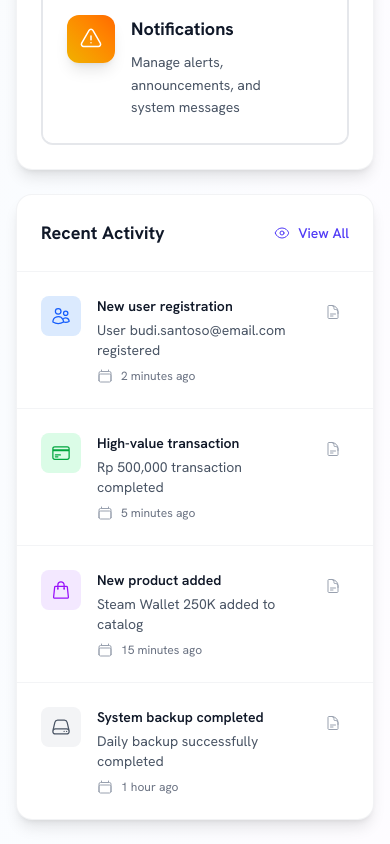
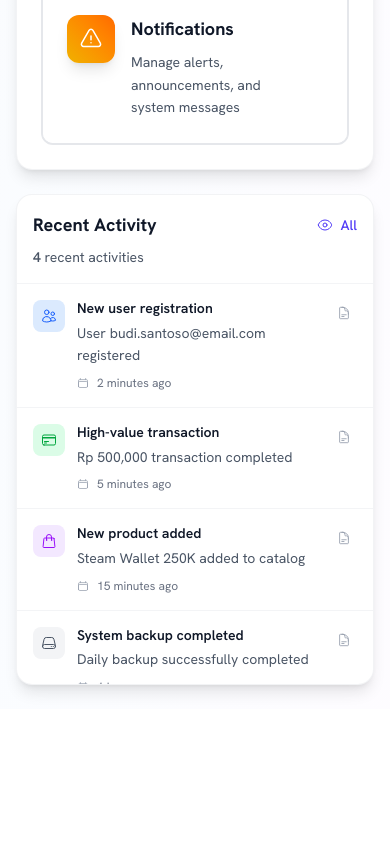
Before and after one commit to akbarryyan/ppob-webapp, a React (Vite) app in the folder frontend/: page /admin/overview in a window 390 px wide. Shown: the part 2379-3223 px from the top of the page. After the commit the page ends 3088 px from the top, so only its background shows below. Built offline with nearby package versions, Linux system fonts and the light colour scheme.

Commit message:
feat: enhance AdminOverview component with custom scrollbar styles and improve recent activity layout for better usability

```diff
--- a/frontend/src/components/admin/AdminOverview.jsx
+++ b/frontend/src/components/admin/AdminOverview.jsx
@@ -16,6 +16,7 @@ import {
 } from "@heroicons/react/24/outline";
 import { useState, useEffect } from "react";
 import { useNavigate } from "react-router-dom";
+import "../../styles/scrollbar.css";
 
 const AdminOverview = () => {
   const navigate = useNavigate();
@@ -432,48 +433,74 @@ const AdminOverview = () => {
 
       {/* Recent Activity */}
       <div className="bg-white rounded-2xl shadow-lg border border-gray-200/50 overflow-hidden">
-        <div className="p-6 border-b border-gray-100">
+        <div className="p-4 sm:p-6 border-b border-gray-100">
           <div className="flex items-center justify-between">
             <h3 className="text-lg font-bold text-gray-900">Recent Activity</h3>
             <button className="flex items-center space-x-2 text-sm font-medium text-indigo-600 hover:text-indigo-700 transition-colors">
               <EyeIcon className="w-4 h-4" />
-              <span>View All</span>
+              <span className="hidden sm:inline">View All</span>
+              <span className="sm:hidden">All</span>
             </button>
+          </div>
+          {/* Activity count and scroll hint */}
+          <div className="flex items-center justify-between mt-2">
+            <p className="text-sm text-gray-600">
+              <span className="font-semibold">{recentActivity.length}</span>{" "}
+              recent activities
+            </p>
+            <div className="flex items-center space-x-2 text-xs text-gray-500">
+              <div className="hidden sm:flex items-center space-x-1">
+                <div className="w-2 h-2 bg-gray-300 rounded-full"></div>
+                <span>Scroll to view more</span>
+              </div>
+            </div>
           </div>
         </div>
 
+        {/* Scrollable activity list */}
+        <div className="max-h-[400px] sm:max-h-[500px] overflow-y-auto scrollbar-thin scrollbar-thumb-gray-300 scrollbar-track-gray-100">
           <div className="divide-y divide-gray-100">
             {recentActivity.map((activity) => (
               <div
                 key={activity.id}
-              className="p-6 hover:bg-gray-50 transition-colors"
+                className="p-4 sm:p-6 hover:bg-gray-50 transition-colors"
               >
-              <div className="flex items-start space-x-4">
+                <div className="flex items-start space-x-3 sm:space-x-4">
                   <div
-                  className={`w-10 h-10 ${activity.iconBg} rounded-lg flex items-center justify-center flex-shrink-0`}
+                    className={`w-8 h-8 sm:w-10 sm:h-10 ${activity.iconBg} rounded-lg flex items-center justify-center flex-shrink-0`}
                   >
-                  <activity.icon className={`w-5 h-5 ${activity.iconColor}`} />
+                    <activity.icon
+                      className={`w-4 h-4 sm:w-5 sm:h-5 ${activity.iconColor}`}
+                    />
                   </div>
                   <div className="flex-1 min-w-0">
-                  <p className="text-sm font-semibold text-gray-900">
+                    <p className="text-sm font-semibold text-gray-900 leading-tight">
                       {activity.title}
                     </p>
-                  <p className="text-sm text-gray-600 mt-1">
+                    <p className="text-sm text-gray-600 mt-1 leading-relaxed">
                       {activity.description}
                     </p>
                     <div className="flex items-center mt-2 space-x-2">
-                    <CalendarIcon className="w-4 h-4 text-gray-400" />
-                    <span className="text-xs text-gray-500">
+                      <CalendarIcon className="w-3 h-3 sm:w-4 sm:h-4 text-gray-400 flex-shrink-0" />
+                      <span className="text-xs text-gray-500 truncate">
                         {activity.time}
                       </span>
                     </div>
                   </div>
-                <button className="p-2 text-gray-400 hover:text-gray-600 hover:bg-gray-100 rounded-lg transition-colors">
-                  <DocumentTextIcon className="w-4 h-4" />
+                  <button className="p-1.5 sm:p-2 text-gray-400 hover:text-gray-600 hover:bg-gray-100 rounded-lg transition-colors flex-shrink-0">
+                    <DocumentTextIcon className="w-3.5 h-3.5 sm:w-4 sm:h-4" />
                   </button>
                 </div>
               </div>
             ))}
+
+            {/* Load more placeholder - for future implementation */}
+            <div className="p-4 sm:p-6 text-center border-t border-gray-100 bg-gray-50">
+              <button className="text-sm font-medium text-indigo-600 hover:text-indigo-700 transition-colors">
+                Load More Activities
+              </button>
+            </div>
+          </div>
         </div>
       </div>
     </div>
```
Lines whose indentation alone changed are shown as unchanged.
